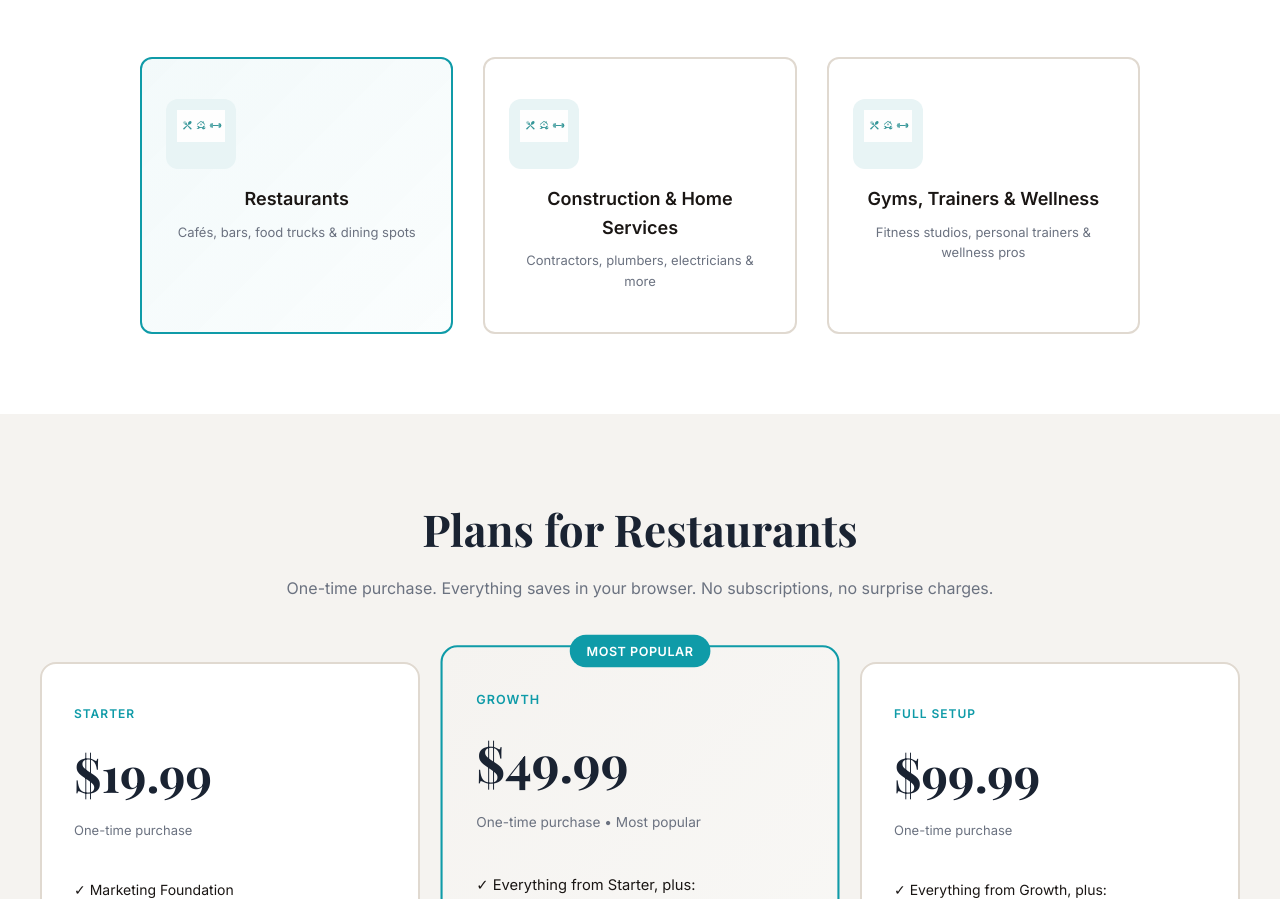
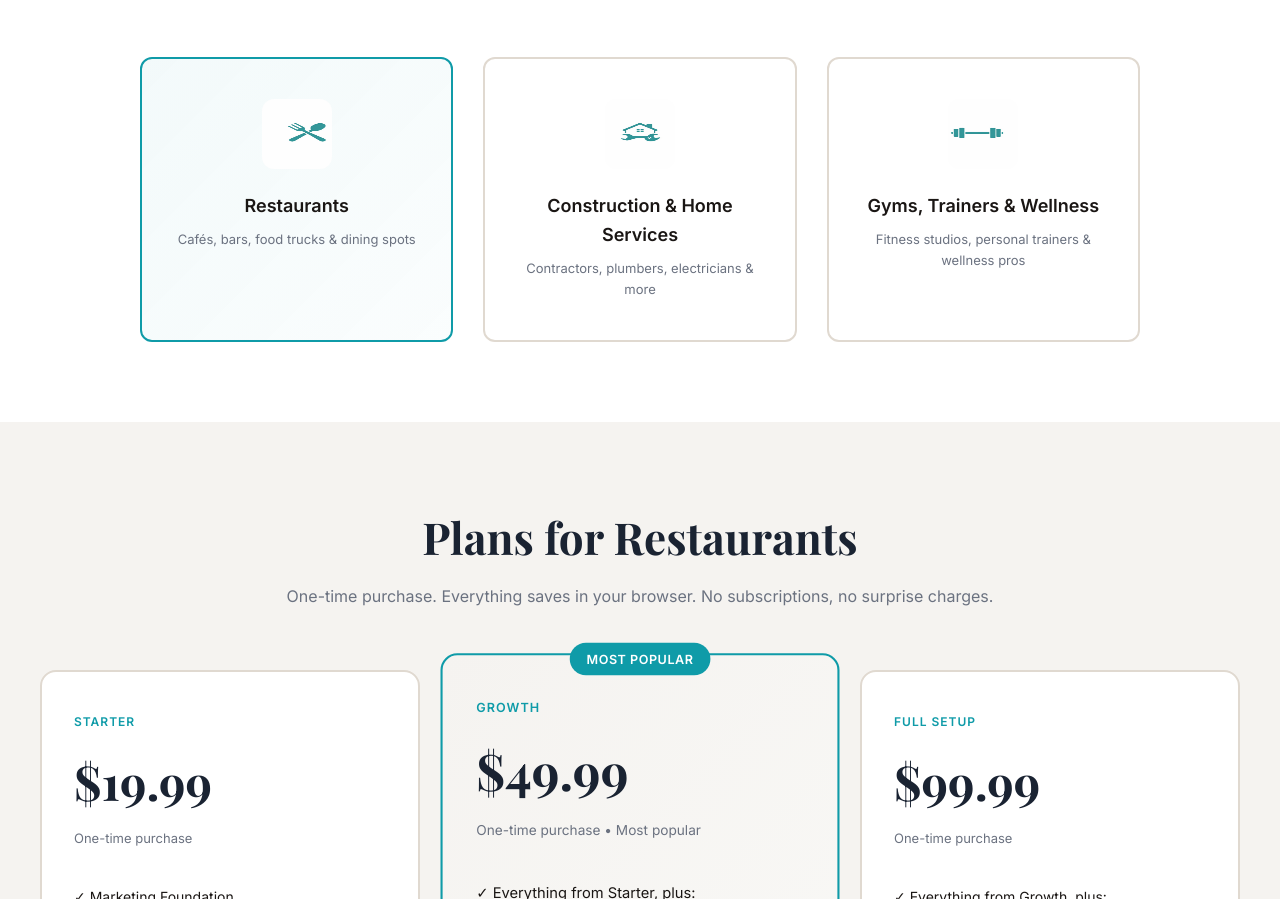
Before and after one commit to LBLaura18/li-boost-kit, a plain HTML site: page index.html in a window 1280 px wide. Shown: the part 2576-3475 px from the top of the page. Drawn offline with nearby package versions, Linux system fonts and the light colour scheme.

Commit message:
Update index.html

```diff
--- a/index.html
+++ b/index.html
@@ -423,16 +423,27 @@
     }
 
     .industry-icon {
-      font-size: 48px;
       margin-bottom: 16px;
-      display: inline-block;
       width: 70px;
       height: 70px;
       background: #E8F4F5;
       border-radius: 12px;
-      display: flex;
-      align-items: center;
-      justify-content: center;
+      display: inline-block;
+      background-size: 210px 70px;
+      background-repeat: no-repeat;
+      background-image: url('industry-icons.png');
+    }
+
+    .industry-card:nth-child(1) .industry-icon {
+      background-position: 0 0;
+    }
+
+    .industry-card:nth-child(2) .industry-icon {
+      background-position: -70px 0;
+    }
+
+    .industry-card:nth-child(3) .industry-icon {
+      background-position: -140px 0;
     }
 
     .industry-card h3 {
@@ -904,23 +915,17 @@
   </div>
   <div class="industry-grid">
     <div class="industry-card" onclick="selectIndustry(this, 'restaurant')">
-      <div class="industry-icon">
-        <img src="industry-icons.png" alt="Restaurants" style="width:48px;height:48px;object-position:0 0;object-fit:contain;">
-      </div>
+      <div class="industry-icon"></div>
       <h3>Restaurants</h3>
       <p>Cafés, bars, food trucks & dining spots</p>
     </div>
     <div class="industry-card" onclick="selectIndustry(this, 'construction')">
-      <div class="industry-icon">
-        <img src="industry-icons.png" alt="Construction" style="width:48px;height:48px;object-position:33% 0;object-fit:contain;">
-      </div>
+      <div class="industry-icon"></div>
       <h3>Construction & Home Services</h3>
       <p>Contractors, plumbers, electricians & more</p>
     </div>
     <div class="industry-card" onclick="selectIndustry(this, 'gym')">
-      <div class="industry-icon">
-        <img src="industry-icons.png" alt="Gyms" style="width:48px;height:48px;object-position:66% 0;object-fit:contain;">
-      </div>
+      <div class="industry-icon"></div>
       <h3>Gyms, Trainers & Wellness</h3>
       <p>Fitness studios, personal trainers & wellness pros</p>
     </div>
```
